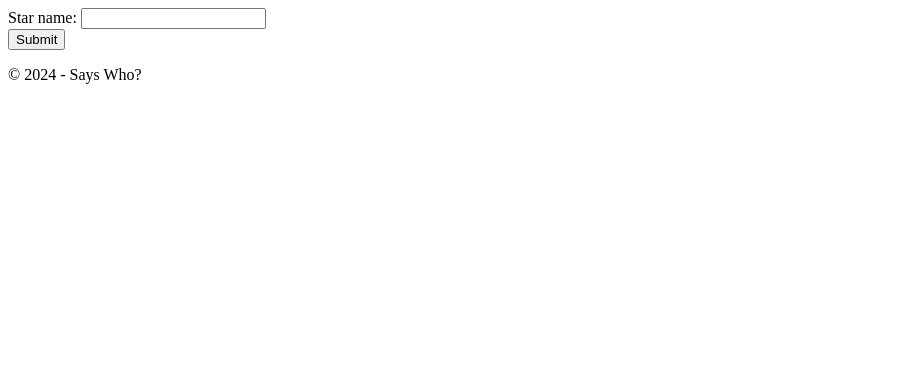
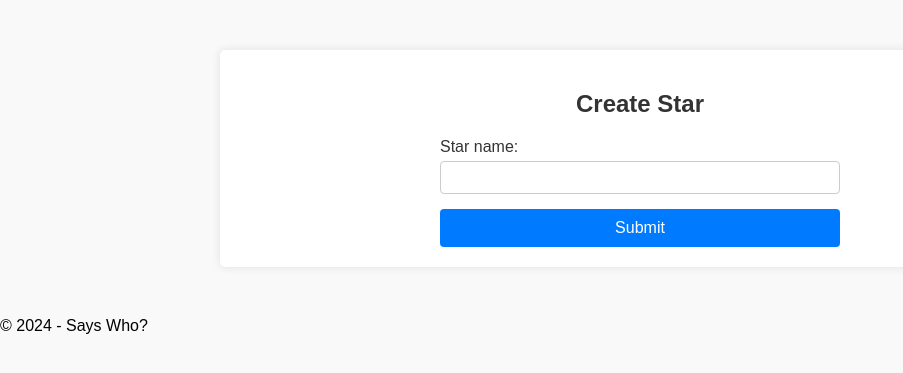
Before and after one commit to Temba23/says-who, a Django app: page /star/ in a window 1280 px wide. Shown: the top 373 px of the page, without its empty margins (0-903 px from the left). Run offline with Django 5.2, Linux system fonts and the light colour scheme.

Commit message:
Added Css to the Form

```diff
--- a/says_who/forms.py
+++ b/says_who/forms.py
@@ -1,4 +1,8 @@
 from django import forms
 
 class StarForm(forms.Form):
-    name = forms.CharField(label="Star name", max_length=30)
+    name = forms.CharField(
+        label="Star name",
+        max_length=30,
+        widget=forms.TextInput(attrs={'class': 'form-control'})
+    )
--- a/says_who/views.py
+++ b/says_who/views.py
@@ -9,12 +9,13 @@ def star(request):
         if form.is_valid():
             star_name = form.cleaned_data['name']
             if Star.objects.filter(name=star_name).exists():
-                return HttpResponse("Star Already Exists. Try Another One!")
+                form.add_error('name', 'Star Already Exists. Try Another One!')
+                return render(request, 'star.html', {"form": form})
             else:
                 Star.objects.create(name=star_name)
                 return HttpResponse("Star Created Successfully.")
         else:
-            return HttpResponse("Error!")
+            return render(request, 'star.html', {"form": form})
     else:
         form = StarForm()
     return render(request, 'star.html', {"form": form})
--- a/static/css/style.css
+++ b/static/css/style.css
@@ -1,5 +1,66 @@
-.example
-{
-    font-size: 800;
+body {
+    font-family: Arial, sans-serif;
+    background-color: #f9f9f9;
+    margin: 0;
+    padding: 0;
+}
+
+main {
+    max-width: 800px;
+    margin: 50px auto;
+    padding: 20px;
+    background: #fff;
+    border-radius: 5px;
+    box-shadow: 0 0 10px rgba(0, 0, 0, 0.1);
+}
+
+h2 {
+    text-align: center;
+    color: #333;
+    margin-bottom: 20px;
+}
+
+.star-form {
+    max-width: 400px;
+    margin: 0 auto;
+}
+
+.form-group {
+    margin-bottom: 15px;
+}
+
+.form-group label {
+    display: block;
+    margin-bottom: 5px;
+    color: #333;
+}
+
+.form-control {
+    width: 100%;
+    padding: 8px;
+    box-sizing: border-box;
+    border: 1px solid #ccc;
+    border-radius: 4px;
+}
+
+.btn {
+    display: block;
+    width: 100%;
+    padding: 10px;
+    background: #007bff;
+    border: none;
+    border-radius: 4px;
+    color: #fff;
+    font-size: 16px;
+    cursor: pointer;
+    text-align: center;
+}
+
+.btn:hover {
+    background: #0056b3;
+}
+
+.error {
     color: red;
+    margin-top: 5px;
 }
--- a/templates/star.html
+++ b/templates/star.html
@@ -1,11 +1,19 @@
 {% extends "base.html" %}
-
-{% block title %}Create Star{% endblock %}
-
 {% block content %}
-<form action="" method="POST">
+<h2>Create Star</h2>
+<form action="" method="POST" class="star-form">
     {% csrf_token %}
-    {{ form }}
-    <input type="submit" value="Submit">
+    <div class="form-group">
+        {{ form.name.label_tag }}
+        {{ form.name }}
+        {% if form.name.errors %}
+            <div class="error">
+                {% for error in form.name.errors %}
+                    {{ error }}
+                {% endfor %}
+            </div>
+        {% endif %}
+    </div>
+    <input type="submit" value="Submit" class="btn btn-primary">
 </form>
 {% endblock %}
```
